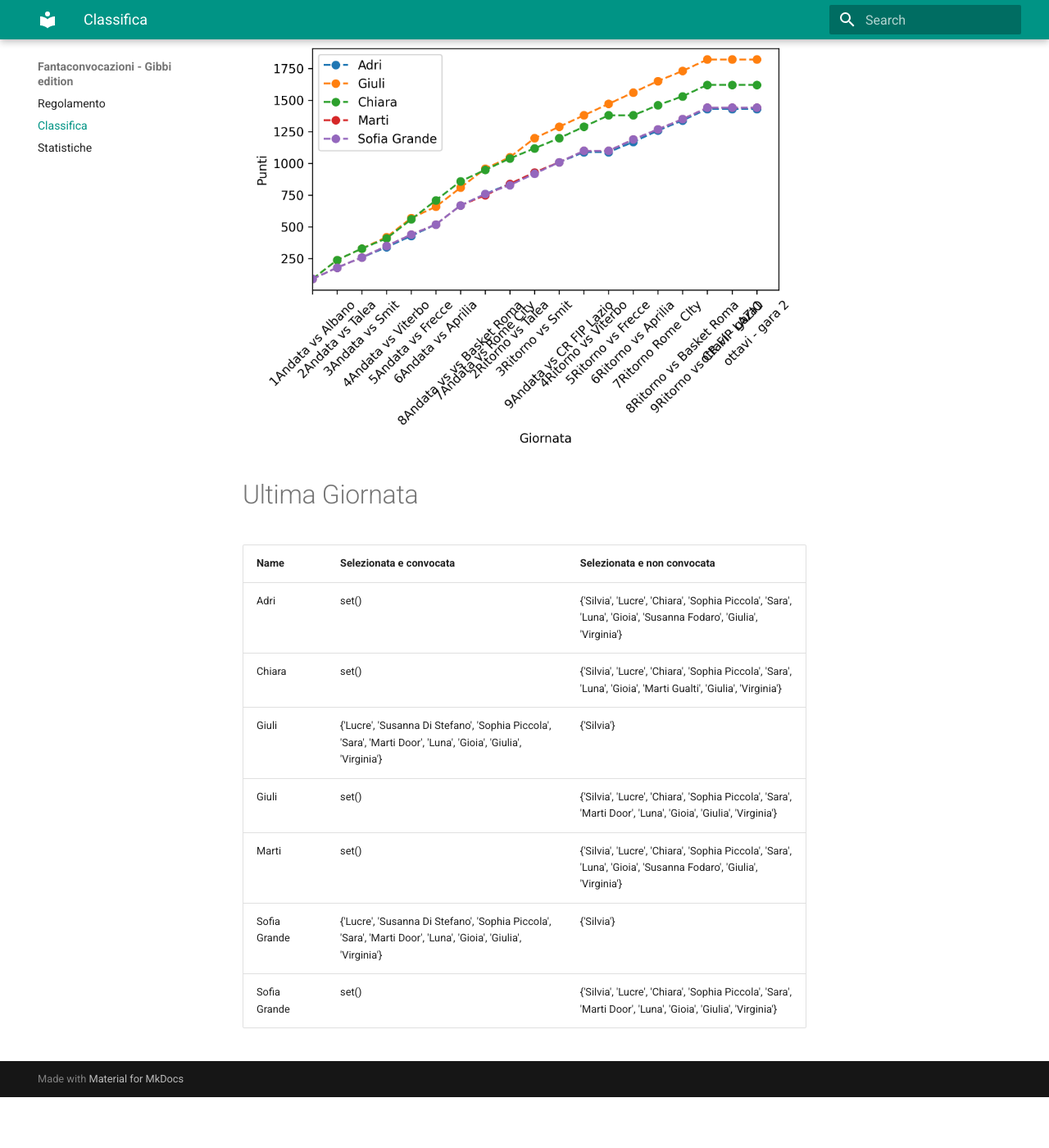
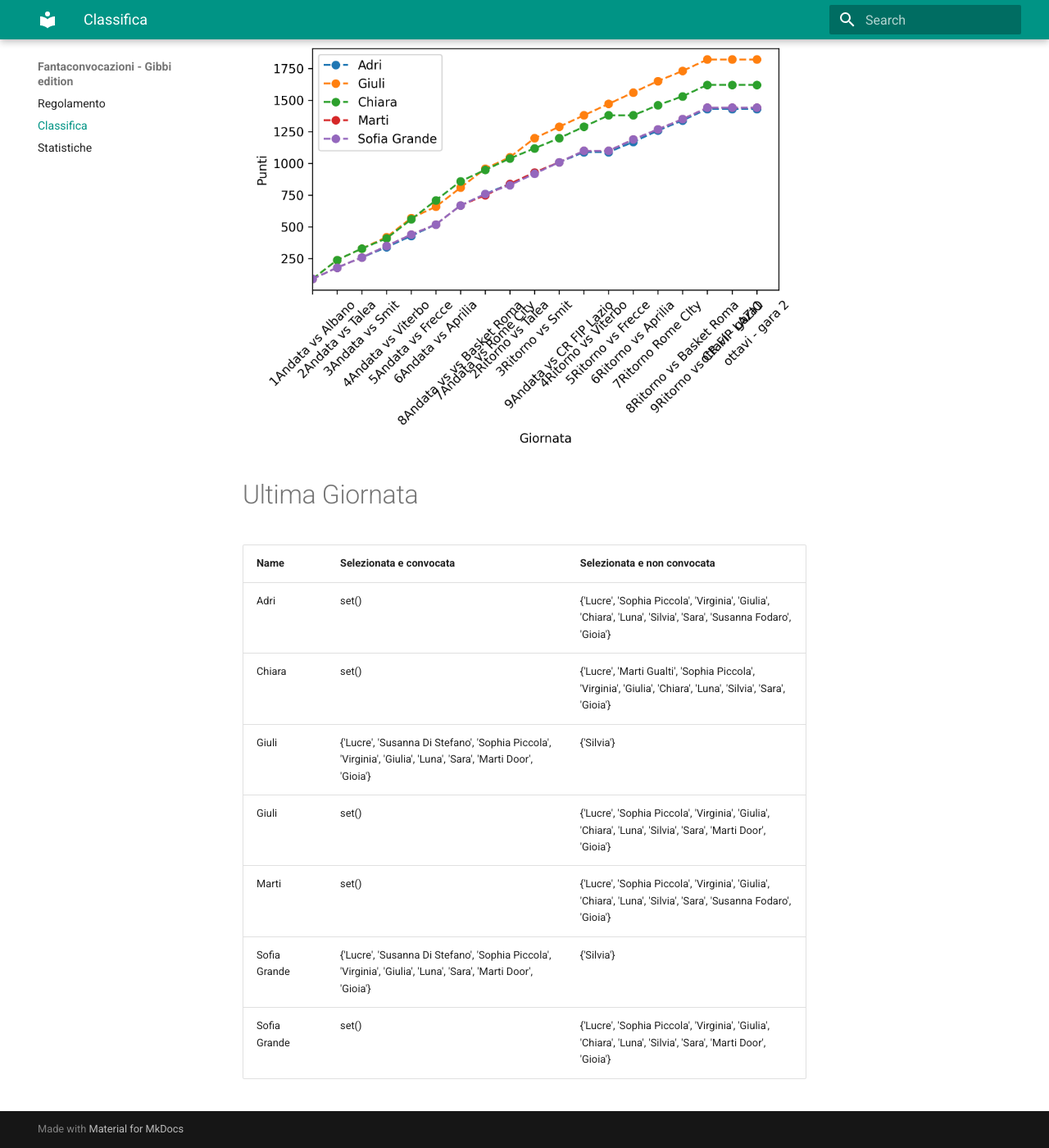
Before and after one commit to martinig94/fantagibbi, an MkDocs documentation site: the page built from docs/Classifica.md, in a window 1280 px wide and 1400 px high, scrolled down 565 px. Shown: the whole window at 82% size. Built offline with MkDocs 1.6.1 and Material for MkDocs 9.7.7, drawn with Linux system fonts in a browser that asks for light colours; before the commit the page ends 1903 px from its top, so only the background shows below that.

Commit message:
Auto-update from main.py

```diff
--- a/docs/Classifica.md
+++ b/docs/Classifica.md
@@ -18,11 +18,11 @@
 <!-- START_TABLE CORRECT -->
 | Name         | Selezionata e convocata                                                                                        | Selezionata e non convocata                                                                                      |
 |:-------------|:---------------------------------------------------------------------------------------------------------------|:-----------------------------------------------------------------------------------------------------------------|
-| Adri         | set()                                                                                                          | {'Silvia', 'Lucre', 'Chiara', 'Sophia Piccola', 'Sara', 'Luna', 'Gioia', 'Susanna Fodaro', 'Giulia', 'Virginia'} |
-| Chiara       | set()                                                                                                          | {'Silvia', 'Lucre', 'Chiara', 'Sophia Piccola', 'Sara', 'Luna', 'Gioia', 'Marti Gualti', 'Giulia', 'Virginia'}   |
-| Giuli        | {'Lucre', 'Susanna Di Stefano', 'Sophia Piccola', 'Sara', 'Marti Door', 'Luna', 'Gioia', 'Giulia', 'Virginia'} | {'Silvia'}                                                                                                       |
-| Giuli        | set()                                                                                                          | {'Silvia', 'Lucre', 'Chiara', 'Sophia Piccola', 'Sara', 'Marti Door', 'Luna', 'Gioia', 'Giulia', 'Virginia'}     |
-| Marti        | set()                                                                                                          | {'Silvia', 'Lucre', 'Chiara', 'Sophia Piccola', 'Sara', 'Luna', 'Gioia', 'Susanna Fodaro', 'Giulia', 'Virginia'} |
-| Sofia Grande | {'Lucre', 'Susanna Di Stefano', 'Sophia Piccola', 'Sara', 'Marti Door', 'Luna', 'Gioia', 'Giulia', 'Virginia'} | {'Silvia'}                                                                                                       |
-| Sofia Grande | set()                                                                                                          | {'Silvia', 'Lucre', 'Chiara', 'Sophia Piccola', 'Sara', 'Marti Door', 'Luna', 'Gioia', 'Giulia', 'Virginia'}     |
+| Adri         | set()                                                                                                          | {'Lucre', 'Sophia Piccola', 'Virginia', 'Giulia', 'Chiara', 'Luna', 'Silvia', 'Sara', 'Susanna Fodaro', 'Gioia'} |
+| Chiara       | set()                                                                                                          | {'Lucre', 'Marti Gualti', 'Sophia Piccola', 'Virginia', 'Giulia', 'Chiara', 'Luna', 'Silvia', 'Sara', 'Gioia'}   |
+| Giuli        | {'Lucre', 'Susanna Di Stefano', 'Sophia Piccola', 'Virginia', 'Giulia', 'Luna', 'Sara', 'Marti Door', 'Gioia'} | {'Silvia'}                                                                                                       |
+| Giuli        | set()                                                                                                          | {'Lucre', 'Sophia Piccola', 'Virginia', 'Giulia', 'Chiara', 'Luna', 'Silvia', 'Sara', 'Marti Door', 'Gioia'}     |
+| Marti        | set()                                                                                                          | {'Lucre', 'Sophia Piccola', 'Virginia', 'Giulia', 'Chiara', 'Luna', 'Silvia', 'Sara', 'Susanna Fodaro', 'Gioia'} |
+| Sofia Grande | {'Lucre', 'Susanna Di Stefano', 'Sophia Piccola', 'Virginia', 'Giulia', 'Luna', 'Sara', 'Marti Door', 'Gioia'} | {'Silvia'}                                                                                                       |
+| Sofia Grande | set()                                                                                                          | {'Lucre', 'Sophia Piccola', 'Virginia', 'Giulia', 'Chiara', 'Luna', 'Silvia', 'Sara', 'Marti Door', 'Gioia'}     |
 <!-- END_TABLE CORRECT -->
```
